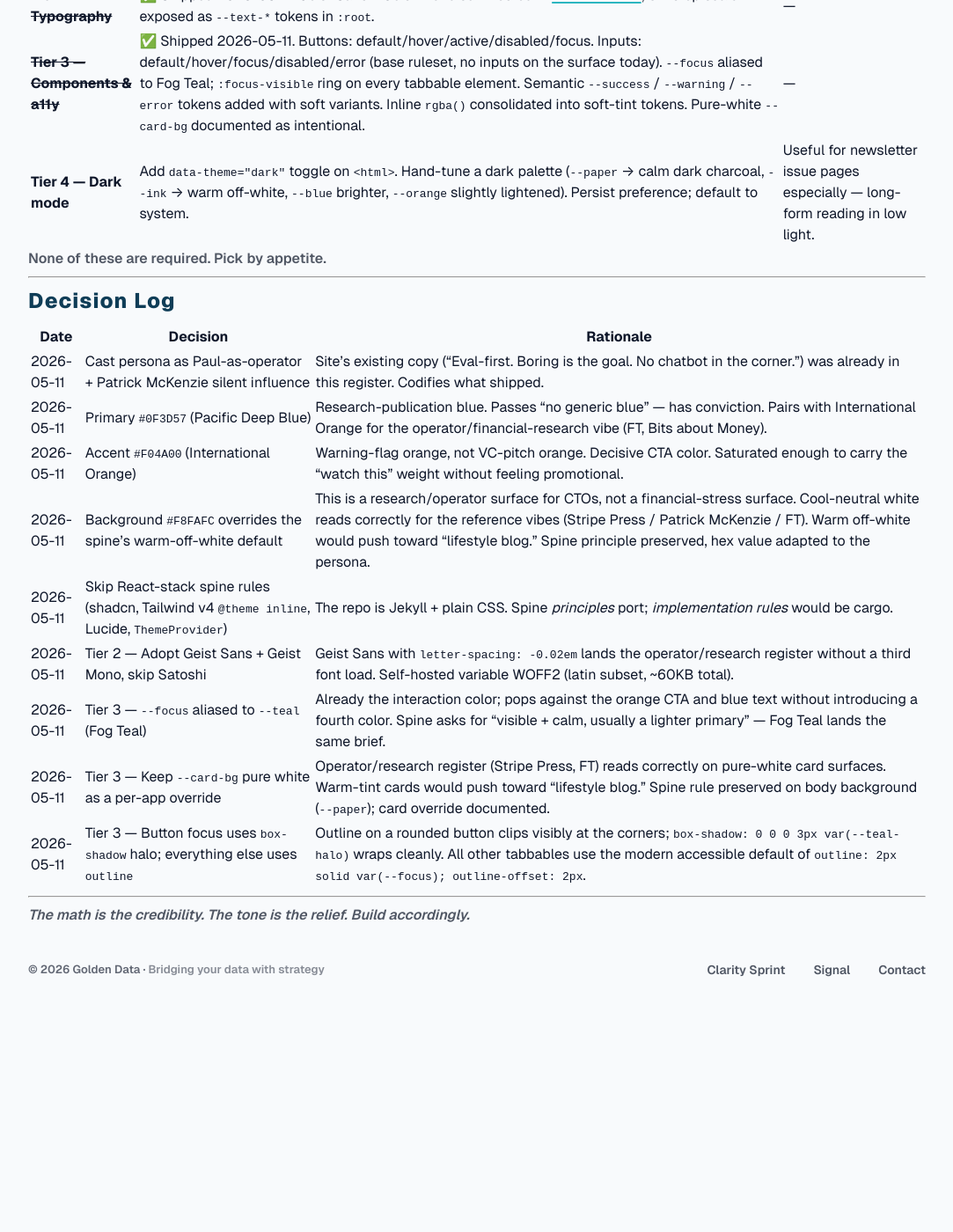
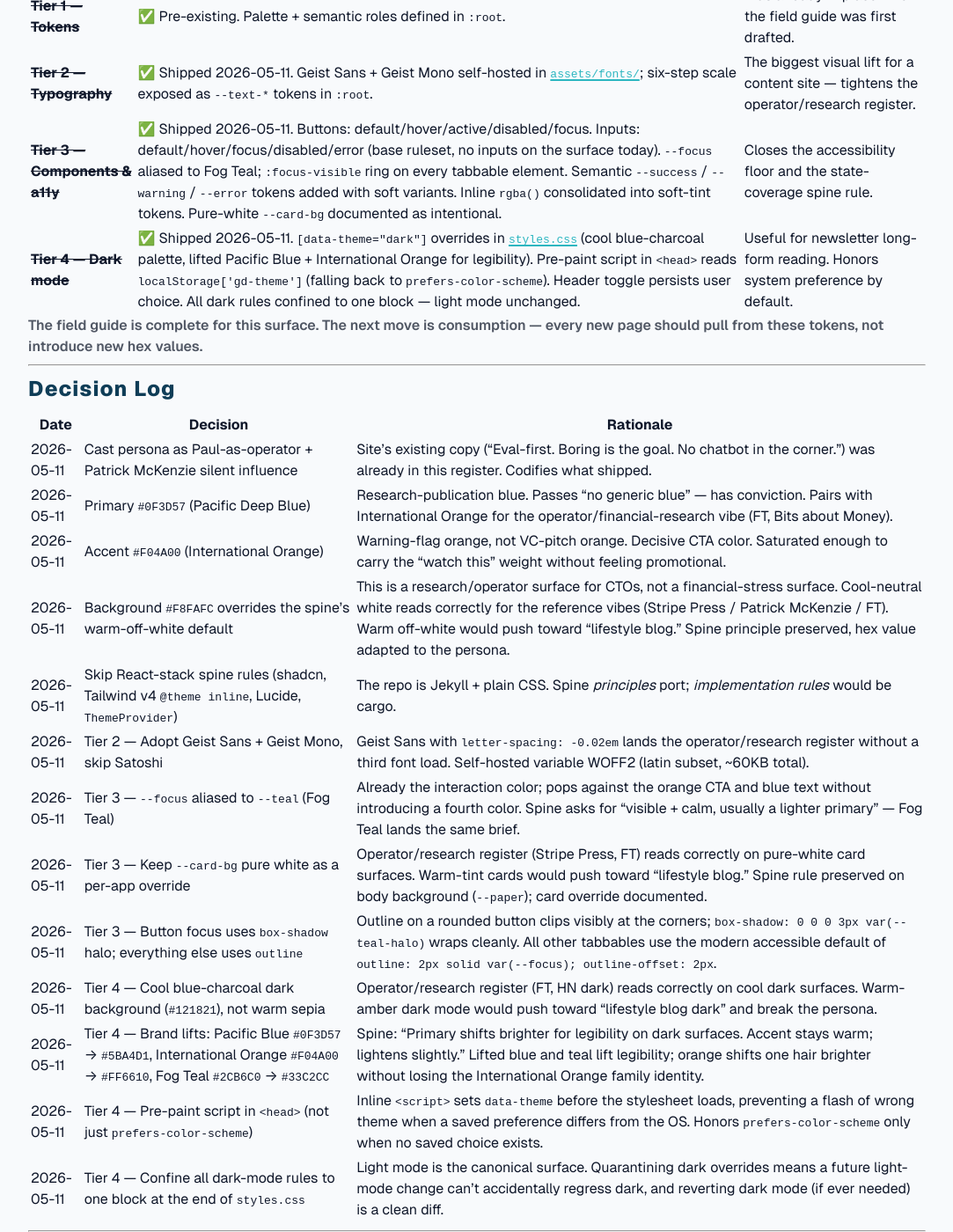
Before and after one commit to browningtons/golden-data, a Jekyll site: the page built from DESIGN.md, in a window 1280 px wide and 1400 px high, scrolled down 3954 px. Shown: the whole window at 88% size, without its empty margins (98-1181 px from the left). Built offline with Jekyll 4.4.1, drawn with Linux system fonts in a browser that asks for light colours; our own code applies the rules of GitHub Pages for plain Markdown files; before the commit the page ends 5147 px from its top, so only the background shows below that; some of the changed text lies outside the part shown.

Commit message:
Mark Tier 4 shipped in DESIGN.md
The field guide now reflects what's actually on main after PR #10:
status row, tier menu, and decision log all updated. Adds four Tier 4
decisions to the log (cool-not-warm dark palette, the brand lifts,
the pre-paint script choice, and the quarantine-dark-rules pattern).

Co-Authored-By: Claude Opus 4.7 <noreply@anthropic.com>

```diff
--- a/DESIGN.md
+++ b/DESIGN.md
@@ -40,7 +40,7 @@ These hold across every app in the portfolio. The palette and persona change. Th
 | **Three questions** | _Have they actually done this?_ · _What's the deliverable, concretely?_ · _What does it cost me to find out?_ |
 | **What makes it sing** | The reader is treated as a peer ("I won't waste your time"), not a lead. "Boring is the goal." "No chatbot in the corner." |
 | **Tradeoffs locked in** | Static Jekyll site, no JS framework. No analytics. No live chat. CTA is email — friction is the filter. |
-| **Status** | Tier 3 shipped — tokens, typography, full 5-state component coverage, focus rings, semantic status tokens. Tier 4 (dark mode) pending. |
+| **Status** | Tier 4 shipped — tokens, typography, full 5-state component coverage, focus rings, semantic status tokens, hand-tuned dark mode with persisted toggle. The full spine. |
 
 ---
 
@@ -148,15 +148,16 @@ The following come from the canonical Field Guide and are not relitigated here.
 
 ## Tier Menu (pending work)
 
-The current state is **Tier 1 — Tokens.** Pick from the menu below; each tier ships as its own PR.
+All four tiers shipped. The spine is fully implemented for this stack.
 
-| Tier | Scope | Why pick it |
+| Tier | Scope | Why it shipped |
 |---|---|---|
-| ~~**Tier 2 — Typography**~~ | ✅ Shipped 2026-05-11. Geist Sans + Geist Mono self-hosted in [`assets/fonts/`](assets/fonts); six-step scale exposed as `--text-*` tokens in `:root`. | — |
-| ~~**Tier 3 — Components & a11y**~~ | ✅ Shipped 2026-05-11. Buttons: default/hover/active/disabled/focus. Inputs: default/hover/focus/disabled/error (base ruleset, no inputs on the surface today). `--focus` aliased to Fog Teal; `:focus-visible` ring on every tabbable element. Semantic `--success` / `--warning` / `--error` tokens added with soft variants. Inline `rgba()` consolidated into soft-tint tokens. Pure-white `--card-bg` documented as intentional. | — |
-| **Tier 4 — Dark mode** | Add `data-theme="dark"` toggle on `<html>`. Hand-tune a dark palette (`--paper` → calm dark charcoal, `--ink` → warm off-white, `--blue` brighter, `--orange` slightly lightened). Persist preference; default to system. | Useful for newsletter issue pages especially — long-form reading in low light. |
+| ~~**Tier 1 — Tokens**~~ | ✅ Pre-existing. Palette + semantic roles defined in `:root`. | Was already in place when the field guide was first drafted. |
+| ~~**Tier 2 — Typography**~~ | ✅ Shipped 2026-05-11. Geist Sans + Geist Mono self-hosted in [`assets/fonts/`](assets/fonts); six-step scale exposed as `--text-*` tokens in `:root`. | The biggest visual lift for a content site — tightens the operator/research register. |
+| ~~**Tier 3 — Components & a11y**~~ | ✅ Shipped 2026-05-11. Buttons: default/hover/active/disabled/focus. Inputs: default/hover/focus/disabled/error (base ruleset, no inputs on the surface today). `--focus` aliased to Fog Teal; `:focus-visible` ring on every tabbable element. Semantic `--success` / `--warning` / `--error` tokens added with soft variants. Inline `rgba()` consolidated into soft-tint tokens. Pure-white `--card-bg` documented as intentional. | Closes the accessibility floor and the state-coverage spine rule. |
+| ~~**Tier 4 — Dark mode**~~ | ✅ Shipped 2026-05-11. `[data-theme="dark"]` overrides in [`styles.css`](styles.css) (cool blue-charcoal palette, lifted Pacific Blue + International Orange for legibility). Pre-paint script in `<head>` reads `localStorage['gd-theme']` (falling back to `prefers-color-scheme`). Header toggle persists user choice. All dark rules confined to one block — light mode unchanged. | Useful for newsletter long-form reading. Honors system preference by default. |
 
-None of these are required. Pick by appetite.
+The field guide is complete for this surface. The next move is consumption — every new page should pull from these tokens, not introduce new hex values.
 
 ---
 
@@ -173,6 +174,10 @@ None of these are required. Pick by appetite.
 | 2026-05-11 | Tier 3 — `--focus` aliased to `--teal` (Fog Teal) | Already the interaction color; pops against the orange CTA and blue text without introducing a fourth color. Spine asks for "visible + calm, usually a lighter primary" — Fog Teal lands the same brief. |
 | 2026-05-11 | Tier 3 — Keep `--card-bg` pure white as a per-app override | Operator/research register (Stripe Press, FT) reads correctly on pure-white card surfaces. Warm-tint cards would push toward "lifestyle blog." Spine rule preserved on body background (`--paper`); card override documented. |
 | 2026-05-11 | Tier 3 — Button focus uses `box-shadow` halo; everything else uses `outline` | Outline on a rounded button clips visibly at the corners; `box-shadow: 0 0 0 3px var(--teal-halo)` wraps cleanly. All other tabbables use the modern accessible default of `outline: 2px solid var(--focus); outline-offset: 2px`. |
+| 2026-05-11 | Tier 4 — Cool blue-charcoal dark background (`#121821`), not warm sepia | Operator/research register (FT, HN dark) reads correctly on cool dark surfaces. Warm-amber dark mode would push toward "lifestyle blog dark" and break the persona. |
+| 2026-05-11 | Tier 4 — Brand lifts: Pacific Blue `#0F3D57` → `#5BA4D1`, International Orange `#F04A00` → `#FF6610`, Fog Teal `#2CB6C0` → `#33C2CC` | Spine: "Primary shifts brighter for legibility on dark surfaces. Accent stays warm; lightens slightly." Lifted blue and teal lift legibility; orange shifts one hair brighter without losing the International Orange family identity. |
+| 2026-05-11 | Tier 4 — Pre-paint script in `<head>` (not just `prefers-color-scheme`) | Inline `<script>` sets `data-theme` before the stylesheet loads, preventing a flash of wrong theme when a saved preference differs from the OS. Honors `prefers-color-scheme` only when no saved choice exists. |
+| 2026-05-11 | Tier 4 — Confine all dark-mode rules to one block at the end of `styles.css` | Light mode is the canonical surface. Quarantining dark overrides means a future light-mode change can't accidentally regress dark, and reverting dark mode (if ever needed) is a clean diff. |
 
 ---
 
```
